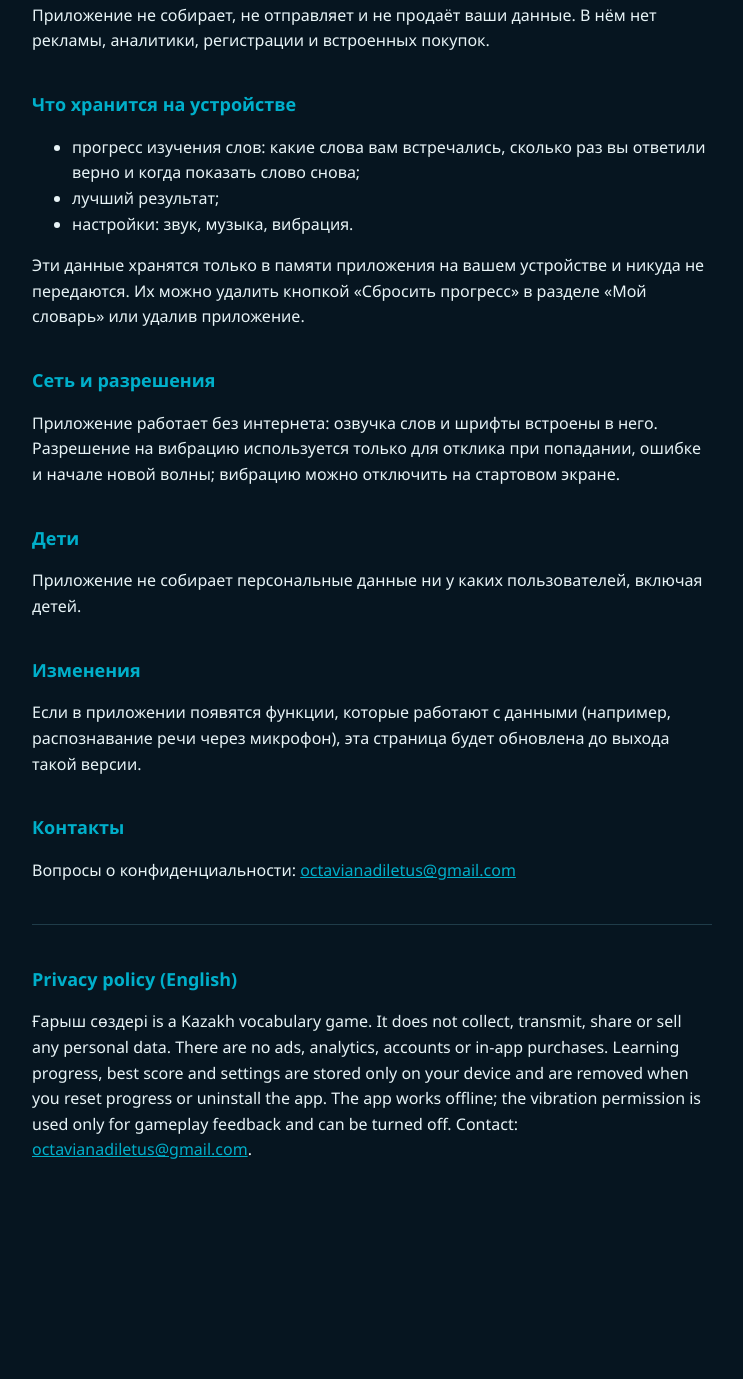
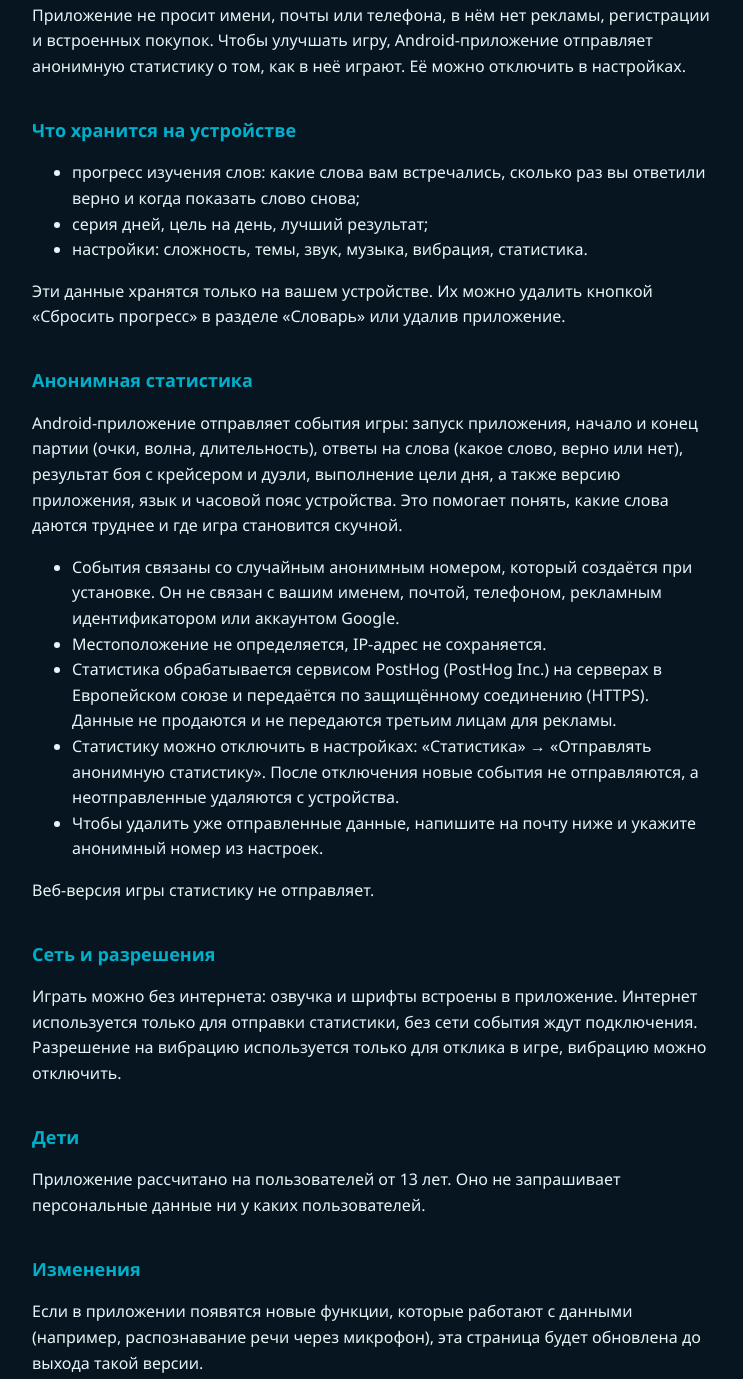
Before and after one commit to Adilet7182/garysh-sozderi-privacy, a plain HTML site: page index.html in a window 1280 px wide. Shown: the part 262-1641 px from the top of the page, without its empty margins (268-1011 px from the left). Before the commit the page ends 1505 px from the top, so only its background shows below. Drawn offline with Linux system fonts and the light colour scheme.

Commit message:
Политика конфиденциальности: анонимная статистика (PostHog, ЕС), отключение в настройках
Co-Authored-By: Claude Opus 5.5 <noreply@anthropic.com>

```diff
--- a/index.html
+++ b/index.html
@@ -20,29 +20,40 @@
 <body>
 <main>
   <h1>Ғарыш <span>сөздері</span></h1>
-  <p class="meta">Политика конфиденциальности · действует с 29 сентября 2026 г.</p>
+  <p class="meta">Политика конфиденциальности · редакция от 7 октября 2026 г.</p>
 
   <p>«Ғарыш сөздері» — игра для изучения казахских слов. Эта страница объясняет, какие данные использует приложение.</p>
 
   <h2>Коротко</h2>
-  <p>Приложение не собирает, не отправляет и не продаёт ваши данные. В нём нет рекламы, аналитики, регистрации и встроенных покупок.</p>
+  <p>Приложение не просит имени, почты или телефона, в нём нет рекламы, регистрации и встроенных покупок. Чтобы улучшать игру, Android-приложение отправляет анонимную статистику о том, как в неё играют. Её можно отключить в настройках.</p>
 
   <h2>Что хранится на устройстве</h2>
   <ul>
     <li>прогресс изучения слов: какие слова вам встречались, сколько раз вы ответили верно и когда показать слово снова;</li>
-    <li>лучший результат;</li>
-    <li>настройки: звук, музыка, вибрация.</li>
+    <li>серия дней, цель на день, лучший результат;</li>
+    <li>настройки: сложность, темы, звук, музыка, вибрация, статистика.</li>
   </ul>
-  <p>Эти данные хранятся только в памяти приложения на вашем устройстве и никуда не передаются. Их можно удалить кнопкой «Сбросить прогресс» в разделе «Мой словарь» или удалив приложение.</p>
+  <p>Эти данные хранятся только на вашем устройстве. Их можно удалить кнопкой «Сбросить прогресс» в разделе «Словарь» или удалив приложение.</p>
+
+  <h2>Анонимная статистика</h2>
+  <p>Android-приложение отправляет события игры: запуск приложения, начало и конец партии (очки, волна, длительность), ответы на слова (какое слово, верно или нет), результат боя с крейсером и дуэли, выполнение цели дня, а также версию приложения, язык и часовой пояс устройства. Это помогает понять, какие слова даются труднее и где игра становится скучной.</p>
+  <ul>
+    <li>События связаны со случайным анонимным номером, который создаётся при установке. Он не связан с вашим именем, почтой, телефоном, рекламным идентификатором или аккаунтом Google.</li>
+    <li>Местоположение не определяется, IP-адрес не сохраняется.</li>
+    <li>Статистика обрабатывается сервисом PostHog (PostHog Inc.) на серверах в Европейском союзе и передаётся по защищённому соединению (HTTPS). Данные не продаются и не передаются третьим лицам для рекламы.</li>
+    <li>Статистику можно отключить в настройках: «Статистика» → «Отправлять анонимную статистику». После отключения новые события не отправляются, а неотправленные удаляются с устройства.</li>
+    <li>Чтобы удалить уже отправленные данные, напишите на почту ниже и укажите анонимный номер из настроек.</li>
+  </ul>
+  <p>Веб-версия игры статистику не отправляет.</p>
 
   <h2>Сеть и разрешения</h2>
-  <p>Приложение работает без интернета: озвучка слов и шрифты встроены в него. Разрешение на вибрацию используется только для отклика при попадании, ошибке и начале новой волны; вибрацию можно отключить на стартовом экране.</p>
+  <p>Играть можно без интернета: озвучка и шрифты встроены в приложение. Интернет используется только для отправки статистики, без сети события ждут подключения. Разрешение на вибрацию используется только для отклика в игре, вибрацию можно отключить.</p>
 
   <h2>Дети</h2>
-  <p>Приложение не собирает персональные данные ни у каких пользователей, включая детей.</p>
+  <p>Приложение рассчитано на пользователей от 13 лет. Оно не запрашивает персональные данные ни у каких пользователей.</p>
 
   <h2>Изменения</h2>
-  <p>Если в приложении появятся функции, которые работают с данными (например, распознавание речи через микрофон), эта страница будет обновлена до выхода такой версии.</p>
+  <p>Если в приложении появятся новые функции, которые работают с данными (например, распознавание речи через микрофон), эта страница будет обновлена до выхода такой версии.</p>
 
   <h2>Контакты</h2>
   <p>Вопросы о конфиденциальности: <a href="mailto:octavianadiletus@gmail.com">octavianadiletus@gmail.com</a></p>
@@ -50,7 +61,9 @@
   <hr>
 
   <h2>Privacy policy (English)</h2>
-  <p>Ғарыш сөздері is a Kazakh vocabulary game. It does not collect, transmit, share or sell any personal data. There are no ads, analytics, accounts or in-app purchases. Learning progress, best score and settings are stored only on your device and are removed when you reset progress or uninstall the app. The app works offline; the vibration permission is used only for gameplay feedback and can be turned off. Contact: <a href="mailto:octavianadiletus@gmail.com">octavianadiletus@gmail.com</a>.</p>
+  <p>Ғарыш сөздері is a Kazakh vocabulary game. It does not ask for your name, email or phone number and has no ads, accounts or in-app purchases. Learning progress, streaks and settings are stored only on your device.</p>
+  <p>To improve the game, the Android app sends anonymous usage events (app opens, game start and end, answers to words, cruiser and duel results, daily goal completion, app version, device language and time zone). Events are linked to a random ID created on install, not to your name, email, advertising ID or Google account. Location is not determined and IP addresses are not stored. Analytics are processed by PostHog Inc. on servers in the European Union over HTTPS; data is not sold or shared for advertising. You can turn analytics off in Settings → Statistics; unsent events are then deleted from the device. To delete data already sent, email us with the anonymous ID shown in Settings. The web version sends no analytics. The app is intended for users aged 13 and over.</p>
+  <p>Contact: <a href="mailto:octavianadiletus@gmail.com">octavianadiletus@gmail.com</a></p>
 </main>
 </body>
 </html>
```
